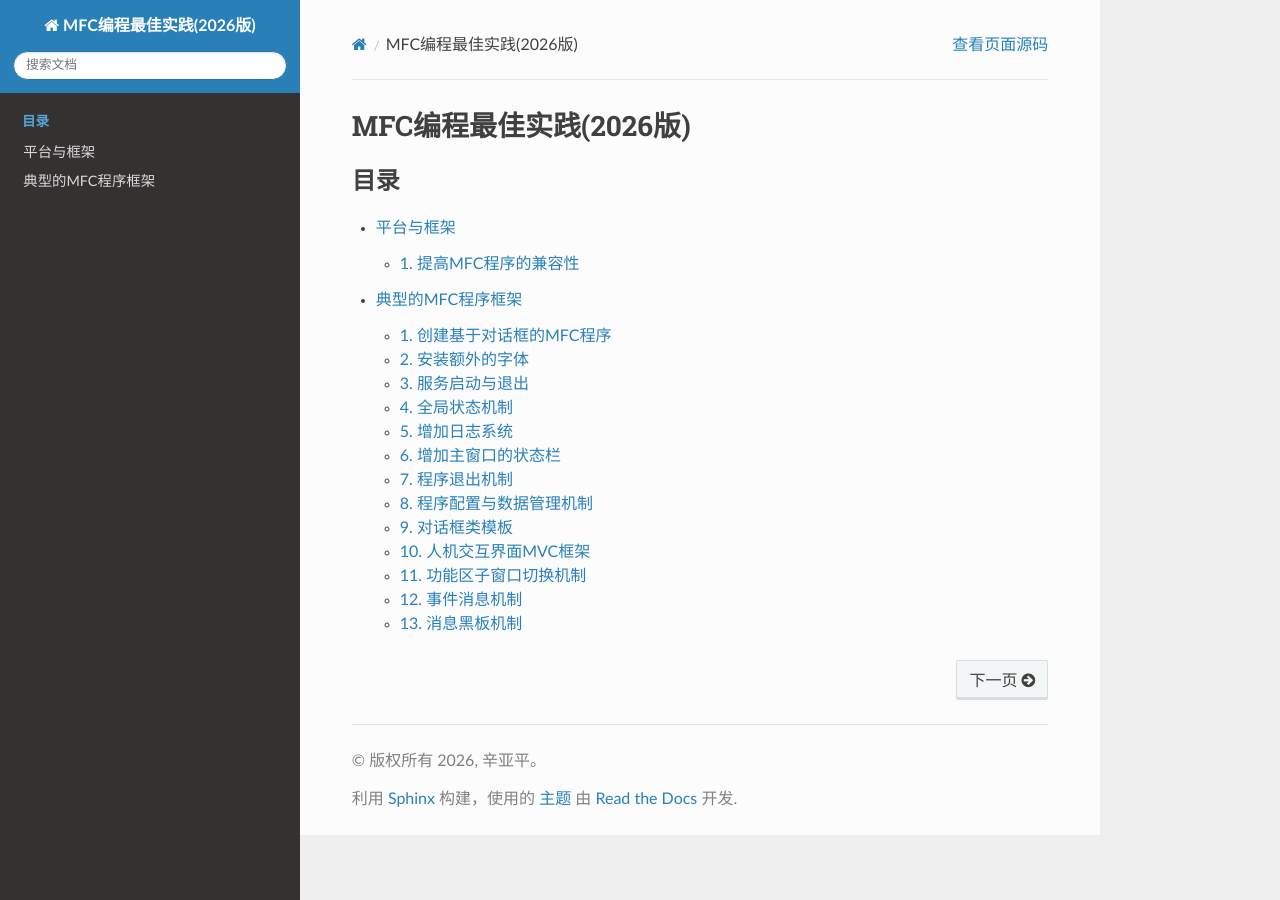
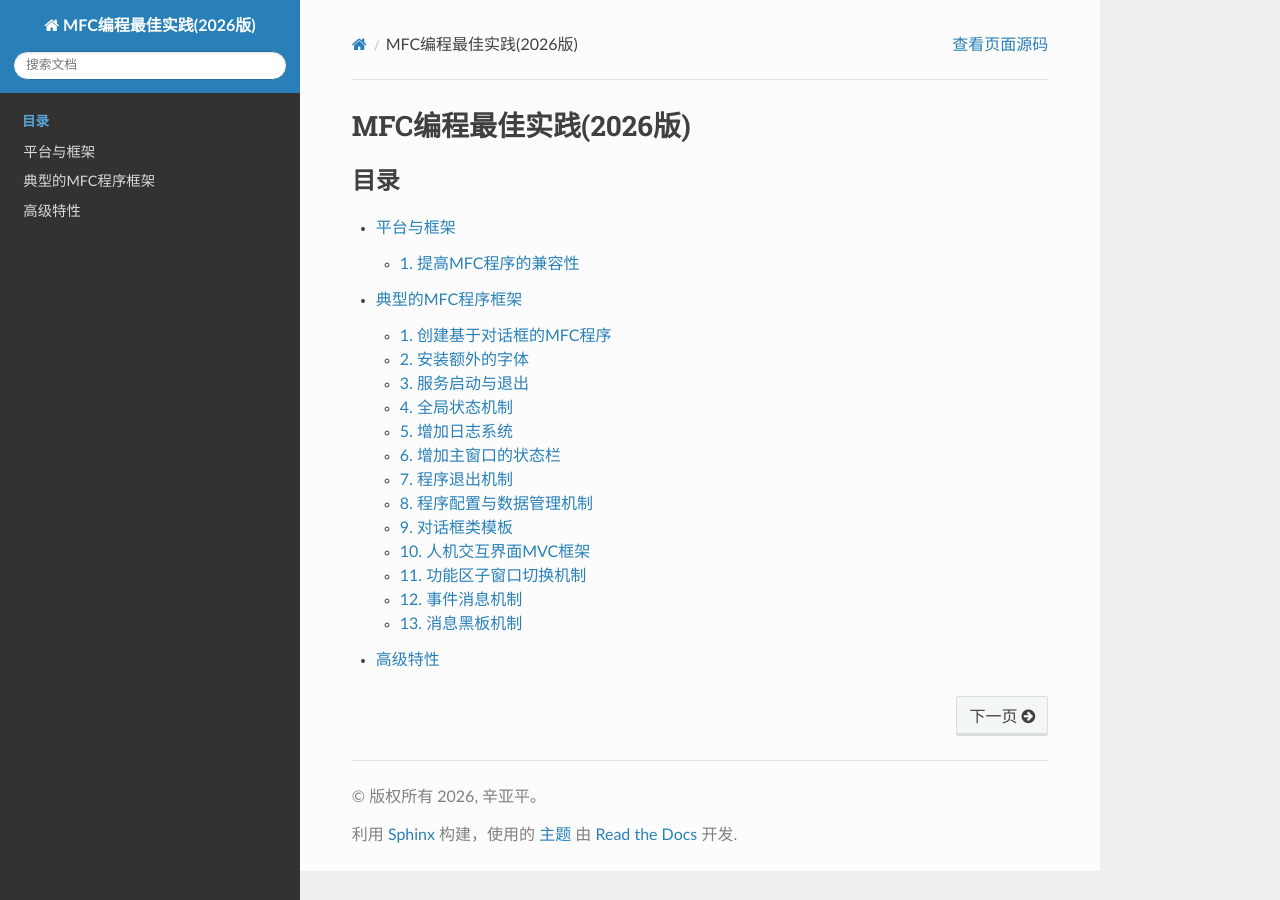
Before and after one commit to yapingxin/MFCBP2026, a Sphinx documentation site: the page built from docs/index.rst, in a window 1280 px wide. Built offline with Sphinx 7.4.7 and the Read the Docs theme 3.1.0, drawn with Linux system fonts in a browser that asks for light colours.

Commit message:
advanced-features/index.rst

```diff
--- /dev/null
+++ b/docs/advanced-features/index.rst
@@ -0,0 +1,7 @@
+
+高级特性
+============
+
+.. toctree::
+   :maxdepth: 1
+   :numbered:
--- a/docs/index.rst
+++ b/docs/index.rst
@@ -15,3 +15,4 @@ MFC编程最佳实践(2026版)
 
    framework-platform/index.rst
    dialog-mfc-tutorial/index.rst
+   advanced-features/index.rst
```
